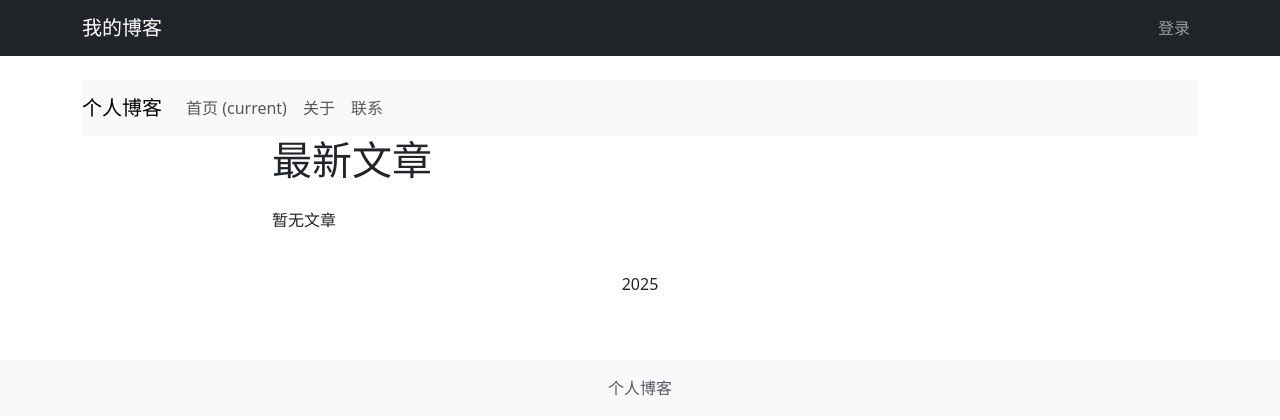
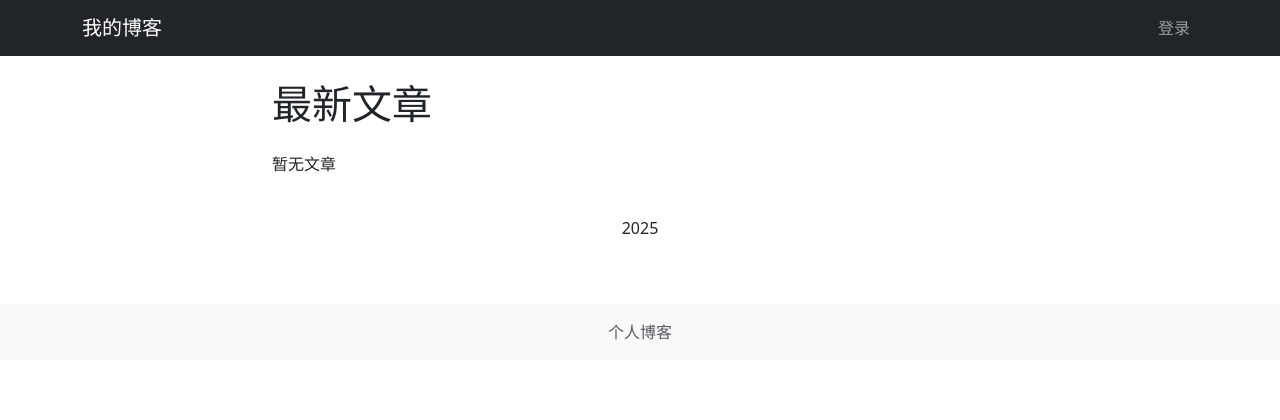
Before and after one commit to lifelegendc/personal-blog, a Flask app: page / in a window 1280 px wide. Shown: the top 420 px of the page. Run offline with Flask 2, Linux system fonts and the light colour scheme; data that the repository does not hold is empty; some libraries are stand-ins or nearby versions.

Commit message:
优化: 移除首页多余的导航栏

```diff
--- a/templates/index.html
+++ b/templates/index.html
@@ -3,26 +3,6 @@
 {% block title %}首页 - 个人博客{% endblock %}
 
 {% block content %}
-<nav class="navbar navbar-expand-lg navbar-light bg-light">
-  <a class="navbar-brand" href="#">个人博客</a>
-  <button class="navbar-toggler" type="button" data-toggle="collapse" data-target="#navbarNav" aria-controls="navbarNav" aria-expanded="false" aria-label="Toggle navigation">
-    <span class="navbar-toggler-icon"></span>
-  </button>
-  <div class="collapse navbar-collapse" id="navbarNav">
-    <ul class="navbar-nav">
-      <li class="nav-item active">
-        <a class="nav-link" href="#">首页 <span class="sr-only">(current)</span></a>
-      </li>
-      <li class="nav-item">
-        <a class="nav-link" href="#">关于</a>
-      </li>
-      <li class="nav-item">
-        <a class="nav-link" href="#">联系</a>
-      </li>
-    </ul>
-  </div>
-</nav>
-
 <div class="row">
     <div class="col-md-8 offset-md-2">
         <h1 class="mb-4">最新文章</h1>
```
